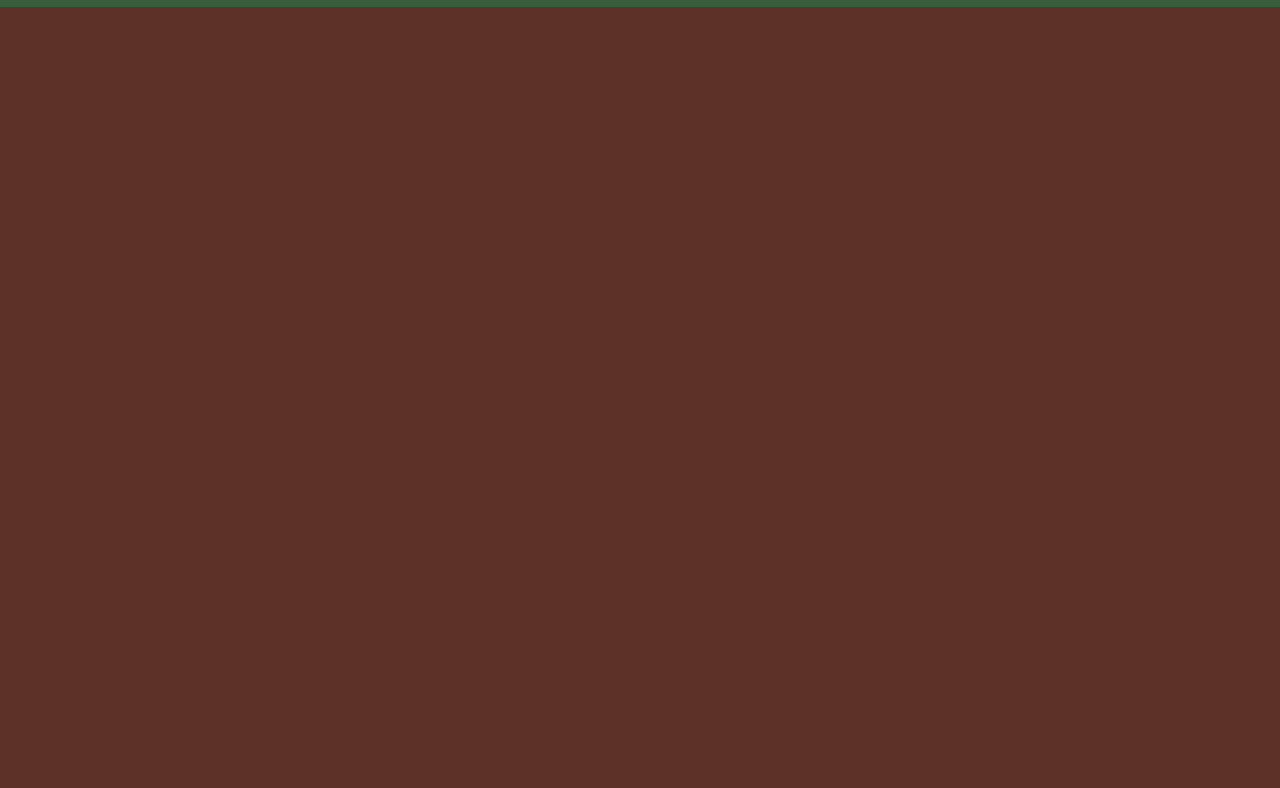
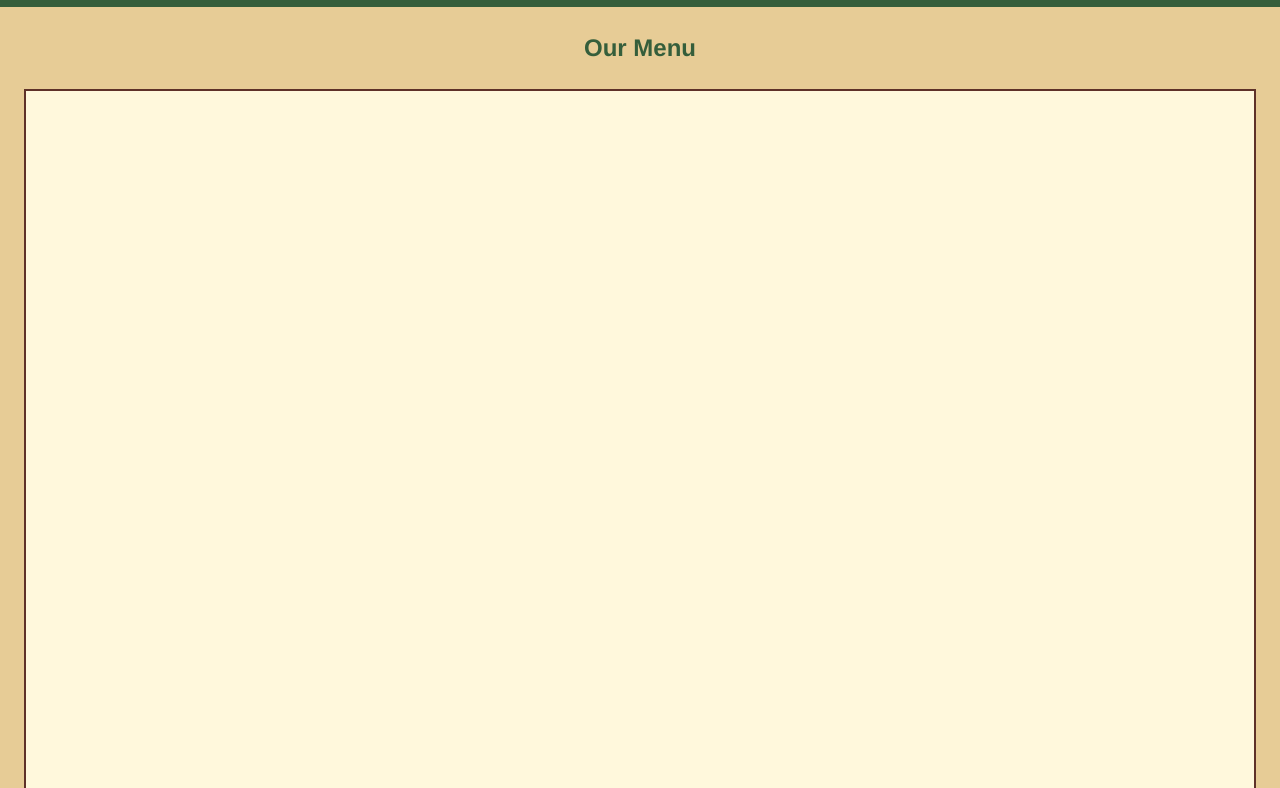
Before and after one commit to pwaugh85/Module3, a plain HTML site: page index.html in a window 1280 px wide. Shown: the part 83-871 px from the top of the page. Before the commit the page ends 800 px from the top, so only its background shows below. Drawn offline with Linux system fonts and the light colour scheme.

Commit message:
page title and text box added

```diff
--- a/index.html
+++ b/index.html
@@ -47,8 +47,12 @@
 <!-- Body -->
 
   <div id="main-content" class="container">
+    <p class="text-center page-title">Our Menu</p>
   </div>
 
+<div class="containter">
+  <div class=" text-box text-center"></div>
+</div>
 
 
 
--- a/module3.css
+++ b/module3.css
@@ -3,6 +3,7 @@
 
 /** Cream 	#FFF8DC
 /** Tan		#DEB887
+/** Dark Tan #e7cc96
 /** Brown	#5E3128
 
 /** Light Green		#AFE1AF
@@ -15,7 +16,7 @@
 
 
 body {
-		background-color: #5E3128;
+		background-color: #e7cc96;
 }
 
 #header-nav {
@@ -83,6 +84,20 @@ body {
 /**************** Body **************************/
 
 
+.page-title {
+	color: #355E3B;
+	font-weight: bold;
+	font-size: 24px;
+	margin: 24px;
+
+}
+
+.text-box {
+	margin: 0px 24px 24px 24px;
+	border: 2px solid #5E3128;
+	height: 1600px;
+	background-color: #FFF8DC;
+}
 
 
 /************** Medium Devices Only **************/
@@ -91,11 +106,10 @@ body {
 
 }
 
-
-
 /************** Small Devices Only **************/
 
 @media (min-width: 768px) and (max-width: 991px) {
+
 
 }
 
@@ -110,7 +124,7 @@ body {
 
  @media (min-width: 767px) {
 
-	.navbar-toggle {
+  .navbar-toggle {
 	display: none;
 }
 
@@ -122,4 +136,5 @@ body {
   .navbar-brand h1 {
     padding-top: 10px;
   }
+
 }
```
